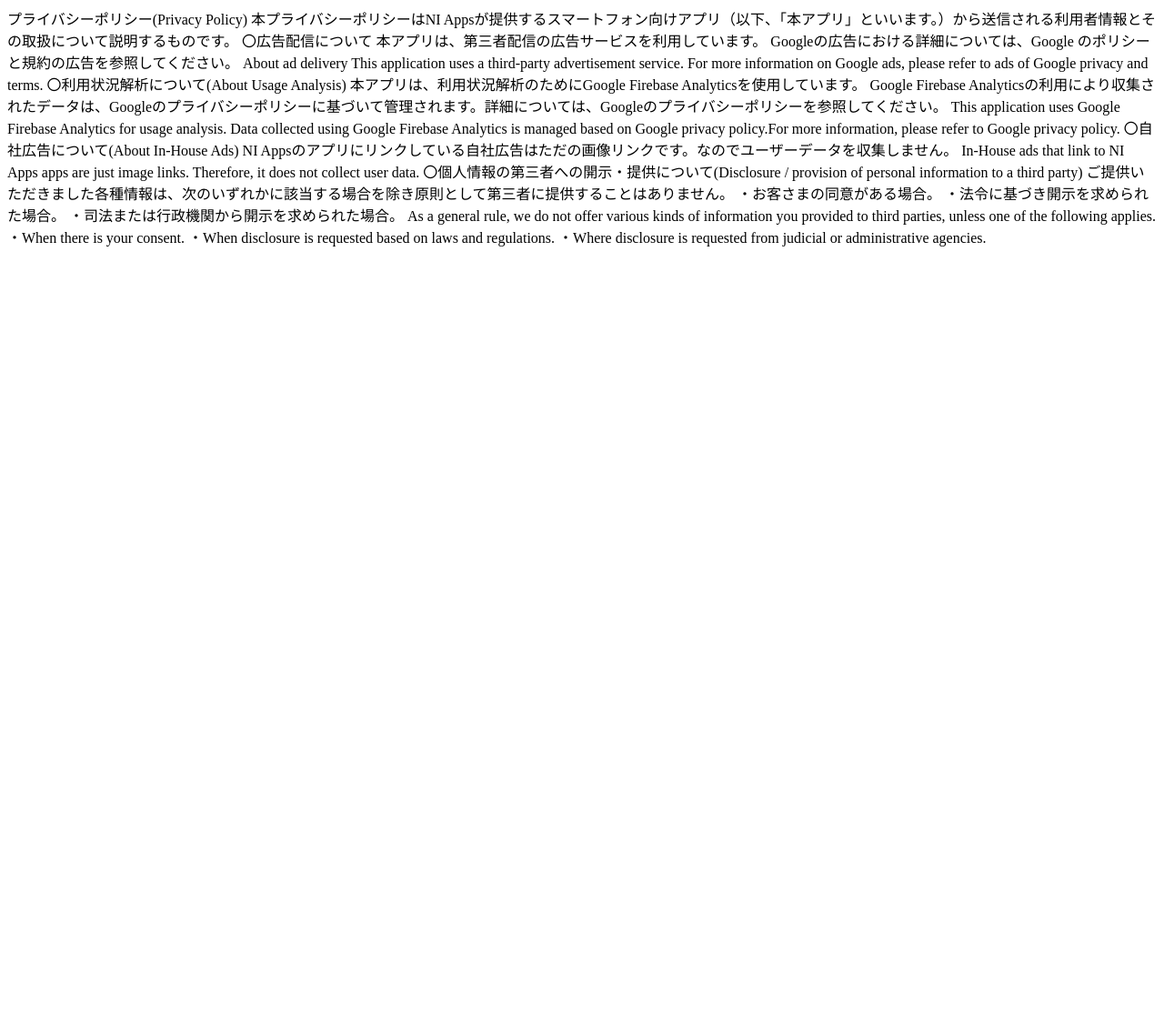
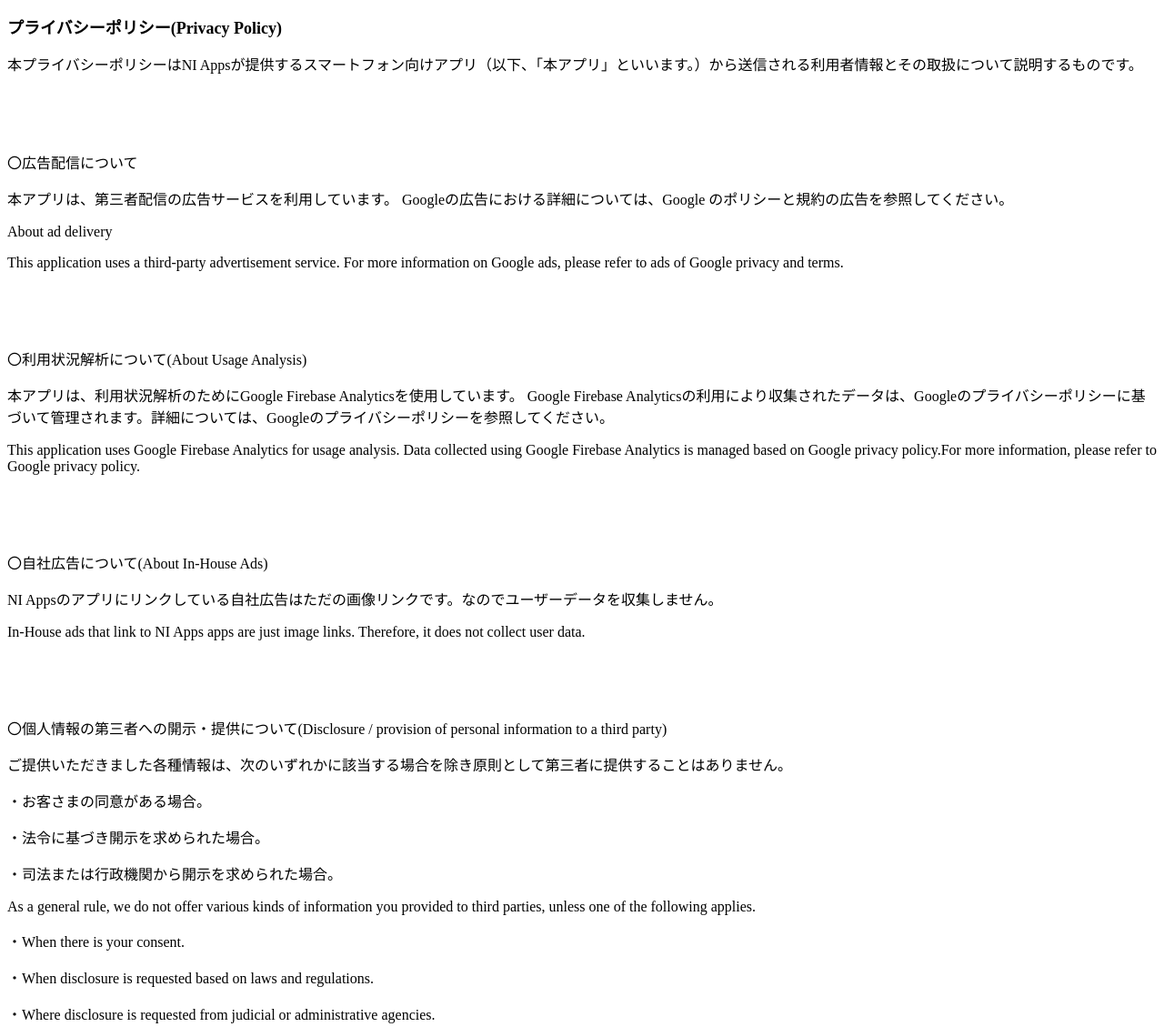
Before and after one commit to NI-Bamboo/site, a plain HTML site: page index.html in a window 1280 px wide. Shown: the whole page at 91% size. Before the commit the page ends 800 px from the top, so only its background shows below. Drawn offline with Linux system fonts and the light colour scheme.

Commit message:
Update index.html

```diff
--- a/index.html
+++ b/index.html
@@ -8,73 +8,35 @@
   <link rel="stylesheet" type="text/css" href="stylesheet.css">
 </head>
 <body>
-  プライバシーポリシー(Privacy Policy)
-
-本プライバシーポリシーはNI Appsが提供するスマートフォン向けアプリ（以下、「本アプリ」といいます。）から送信される利用者情報とその取扱について説明するものです。
-
-
-
-
-
-
-
-〇広告配信について
-
-本アプリは、第三者配信の広告サービスを利用しています。 Googleの広告における詳細については、Google のポリシーと規約の広告を参照してください。
-
-About ad delivery
-
-This application uses a third-party advertisement service. For more information on Google ads, please refer to ads of Google privacy and terms.
-
-
-
-
-
-
-
-〇利用状況解析について(About Usage Analysis)
-
-本アプリは、利用状況解析のためにGoogle Firebase Analyticsを使用しています。 Google Firebase Analyticsの利用により収集されたデータは、Googleのプライバシーポリシーに基づいて管理されます。詳細については、Googleのプライバシーポリシーを参照してください。
-
-This application uses Google Firebase Analytics for usage analysis. Data collected using Google Firebase Analytics is managed based on Google privacy policy.For more information, please refer to Google privacy policy.
-
-
-
-
-
-
-
-〇自社広告について(About In-House Ads)
-
-NI Appsのアプリにリンクしている自社広告はただの画像リンクです。なのでユーザーデータを収集しません。
-
-In-House ads that link to NI Apps apps are just image links. Therefore, it does not collect user data.
-
-
-
-
-
-
-
-〇個人情報の第三者への開示・提供について(Disclosure / provision of personal information to a third party)
-
-ご提供いただきました各種情報は、次のいずれかに該当する場合を除き原則として第三者に提供することはありません。
-
-・お客さまの同意がある場合。
-
-・法令に基づき開示を求められた場合。
-
-・司法または行政機関から開示を求められた場合。
-
-As a general rule, we do not offer various kinds of information you provided to third parties, unless one of the following applies.
-
-・When there is your consent.
-
-・When disclosure is requested based on laws and regulations.
-
-・Where disclosure is requested from judicial or administrative agencies.
-
-
-
+      <p><span style="font-size: large;"><strong>プライバシーポリシー(Privacy Policy)</strong></span></p>
+    <p>本プライバシーポリシーはNI Appsが提供するスマートフォン向けアプリ（以下、「本アプリ」といいます。）から送信される利用者情報とその取扱について説明するものです。</p>
+    <p> </p>
+    <p> </p>
+    <p>〇広告配信について</p>
+    <p>本アプリは、第三者配信の広告サービスを利用しています。 Googleの広告における詳細については、Google のポリシーと規約の広告を参照してください。</p>
+    <p>About ad delivery</p>
+    <p>This application uses a third-party advertisement service. For more information on Google ads, please refer to ads of Google privacy and terms.</p>
+    <p> </p>
+    <p> </p>
+    <p>〇利用状況解析について(About Usage Analysis)</p>
+    <p>本アプリは、利用状況解析のためにGoogle Firebase Analyticsを使用しています。 Google Firebase Analyticsの利用により収集されたデータは、Googleのプライバシーポリシーに基づいて管理されます。詳細については、Googleのプライバシーポリシーを参照してください。</p>
+    <p>This application uses Google Firebase Analytics for usage analysis. Data collected using Google Firebase Analytics is managed based on Google privacy policy.For more information, please refer to Google privacy policy.</p>
+    <p> </p>
+    <p> </p>
+    <p>〇自社広告について(About In-House Ads)</p>
+    <p>NI Appsのアプリにリンクしている自社広告はただの画像リンクです。なのでユーザーデータを収集しません。</p>
+    <p>In-House ads that link to NI Apps apps are just image links. Therefore, it does not collect user data.</p>
+    <p> </p>
+    <p> </p>
+    <p>〇個人情報の第三者への開示・提供について(Disclosure / provision of personal information to a third party)</p>
+    <p>ご提供いただきました各種情報は、次のいずれかに該当する場合を除き原則として第三者に提供することはありません。</p>
+    <p>・お客さまの同意がある場合。</p>
+    <p>・法令に基づき開示を求められた場合。</p>
+    <p>・司法または行政機関から開示を求められた場合。</p>
+    <p>As a general rule, we do not offer various kinds of information you provided to third parties, unless one of the following applies.</p>
+    <p>・When there is your consent.</p>
+    <p>・When disclosure is requested based on laws and regulations.</p>
+    <p>・Where disclosure is requested from judicial or administrative agencies.</p>
+    <p> </p>
 </body>
 </html>
```
